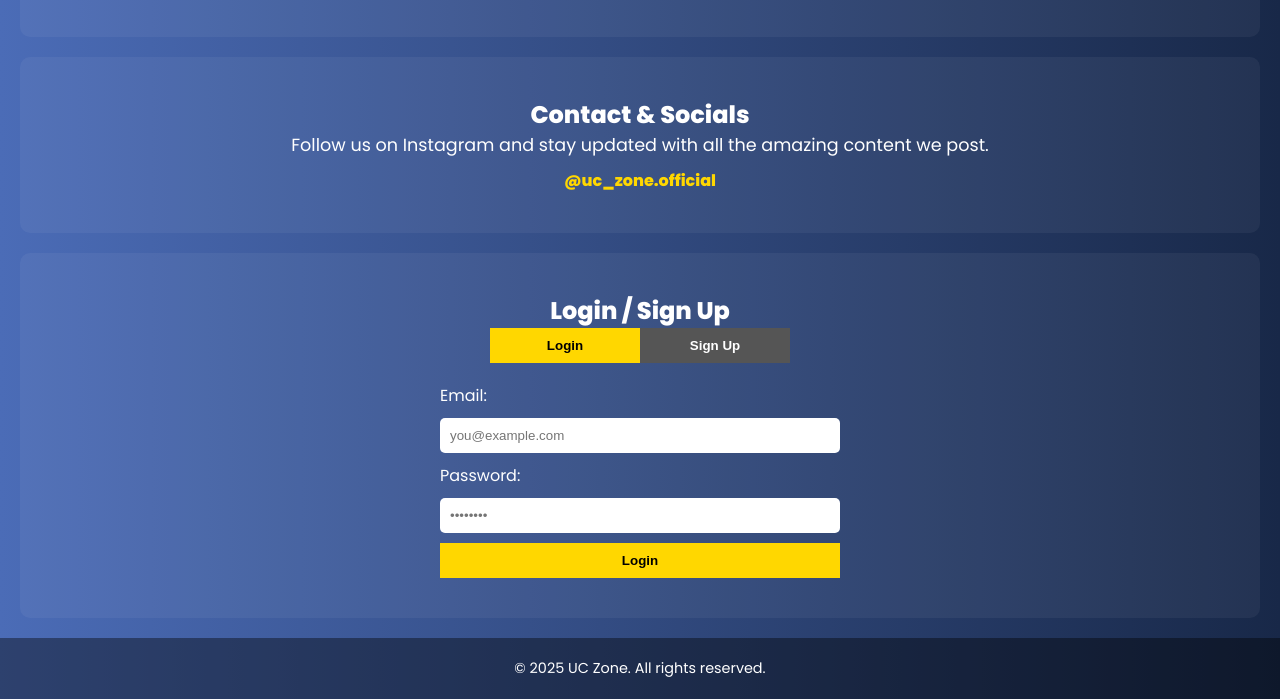
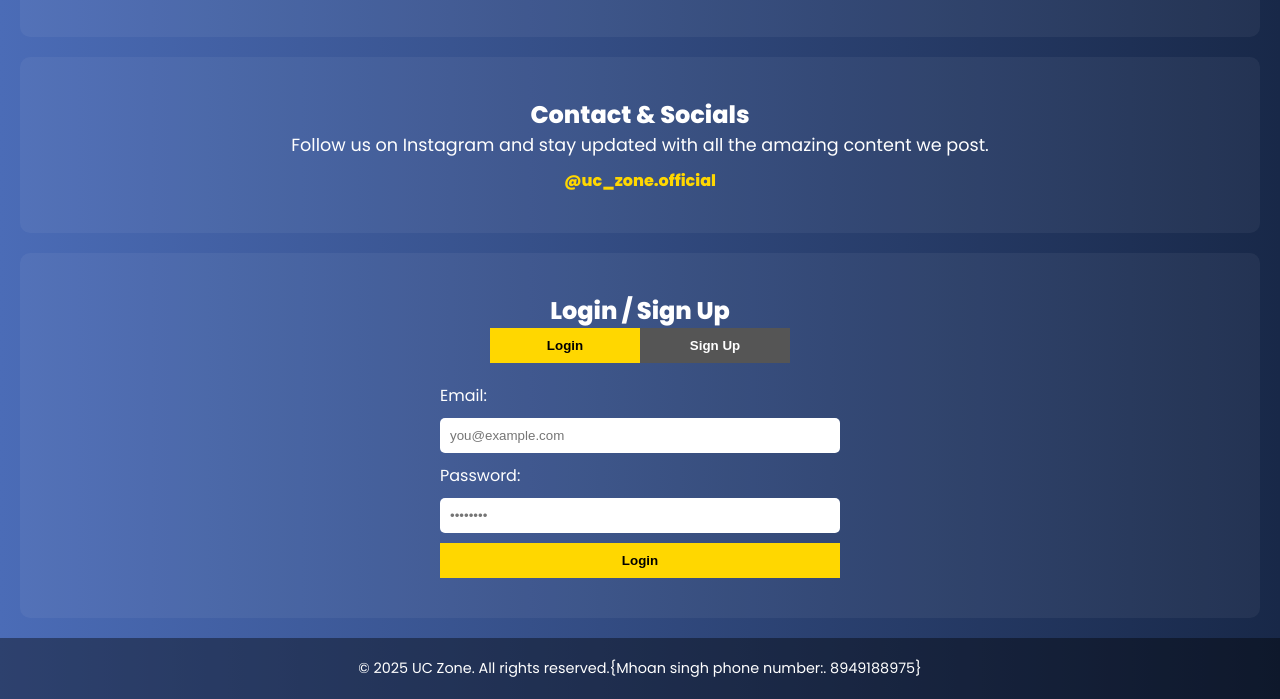
Before and after one commit to Mohan-singh-0777/sturdy-spoon, a plain HTML site: page index.html in a window 1280 px wide. Shown: the part 654-1353 px from the top of the page. Drawn offline with nearby package versions, Linux system fonts and the light colour scheme.

Commit message:
Update index.html
Signed-off-by: Mohan-singh-0777 <mohan4415singh@gmail.com>

```diff
--- a/index.html
+++ b/index.html
@@ -213,7 +213,7 @@
   </section>
 
   <footer>
-    &copy; 2025 UC Zone. All rights reserved.
+    &copy; 2025 UC Zone. All rights reserved.{Mhoan singh phone number:. 8949188975}
   </footer>
 
   <div id="lightbox" class="lightbox" onclick="closeLightbox()">
```
